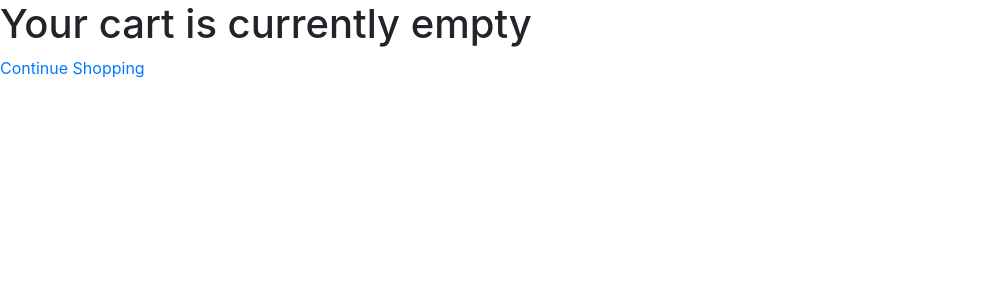
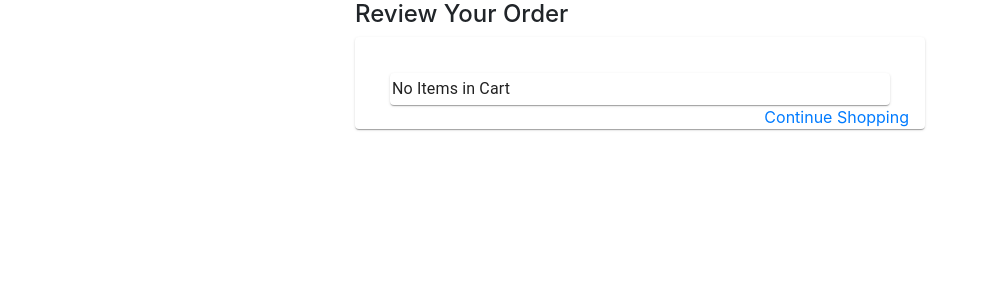
Before and after one commit to kathryn-breslin/grocery, a React (Create React App) app: page /checkout in a window 1280 px wide. Shown: the top 300 px of the page, without its empty margins (0-988 px from the left). Built offline with nearby package versions, Linux system fonts and the light colour scheme.

Commit message:
update structure of checkout to include a card and grid system

```diff
--- a/src/pages/Checkout.js
+++ b/src/pages/Checkout.js
@@ -1,6 +1,14 @@
 import React, { Component } from "react";
 import "./Checkout.css";
 import { Link } from "react-router-dom";
+import Card from '@material-ui/core/Card';
+import CardContent from '@material-ui/core/CardContent';
+import Grid from '@material-ui/core/Grid';
+import Paper from '@material-ui/core/Paper';
+import Typography from '@material-ui/core/Typography';
+import ButtonBase from '@material-ui/core/ButtonBase';
+import Button from '@material-ui/core/Button';
+
 class Checkout extends Component {
     constructor() {
         super();
@@ -32,48 +40,73 @@
     render() {
         if ((this.state.show) && (this.state.cart)) {
             return (
-                <div className="container-fluid">
+                <div className="container" style={{ width: '600px' }}>
                     <h4>Review Your Order</h4>
-                    <div className="container-fluid">
                     {console.log("State in Checkout: " + JSON.stringify(this.state.cart))}
                     {console.log("Props on the checkout page: " + JSON.stringify(this.props.history.location.state))}
+                    <Card style={{ minWidth: 275 }}>
+                        <CardContent>
                             {this.state.cart.map(item => {
                                 return (
-                                <div className="row">
-                                    <div className="col-12 mt-3">
-                                        <div className="card" key={item.id} id={item.id}>
-                                            <div className="card-horizontal">
-                                                <div className="img-square-wrapper">
-                                                    <img className="" src={item.image} alt="Card image cap" />
-                                                </div>
-                                                <div className="card-body">
-                                                    <h4 className="card-title">{item.title}</h4>
-                                                    <p className="card-text">Quantity: {item.quantity}</p>
-                                                </div>
-                                            </div>
-                                            <div className="card-footer">
-                                                <small className="text-muted">Remove Item</small>
-                                                <button variant="warning" onClick={() => this.removeFromCart(item)}>Remove</button>
-                                            </div>
-                                        </div>
-                                    </div>
-                                </div>
+                                    <Paper style={{ padding: 2, margin: 'auto', maxWidth: 500, marginTop: 20 }}>
+                                        <Grid container spacing={2}>
+                                            <Grid item>
+                                                <ButtonBase style={{ width: 128, height: 128 }}>
+                                                    <img src={item.image} style={{ margin: 'auto', display: 'block', maxWidth: '100%', maxHeight: '100%' }} />
+                                                </ButtonBase>
+                                            </Grid>
+
+                                            <Grid item xs={12} sm container>
+                                                <Grid item xs container direction="column" spacing={2}>
+                                                    <Grid item xs>
+                                                        <Typography gutterBottom variant="subtitle1">
+                                                            {item.title}
+                                                        </Typography>
+                                                    </Grid>
+                                                    <Grid item>
+                                                        <Typography>
+                                                            <Button onClick={() => this.removeFromCart(item)}>Remove</Button>
+                                                        </Typography>
+                                                    </Grid>
+                                                </Grid>
+                                                <Grid item>
+                                                    <Typography variant="subtitle1">Quantity: {item.quantity} </Typography>
+                                                </Grid>
+                                            </Grid>
+                                        </Grid>
+                                    </Paper>
                                 )
                             })}
                             <Link to={{
                                 pathname: "/",
                                 state: this.state.cart
-                        }}>Continue Shopping</Link>
-
-                    </div>
+                            }} style={{ float: 'right', marginTop: '40px', margin: '0 auto' }}>Continue Shopping</Link>
+                        </CardContent>
+                    </Card>
                 </div>
             )
         }
         else {
             return (
-                <div>
-                    <h1>Your cart is currently empty</h1>
-                    <Link to="/">Continue Shopping</Link>
+                <div className="container" style={{ width: '600px' }}>
+                    <h4>Review Your Order</h4>
+
+                    <Card style={{ minWidth: 275 }}>
+                        <CardContent>
+                            <Paper style={{ padding: 2, margin: 'auto', maxWidth: 500, marginTop: 20 }}>
+                                <Grid container spacing={2}>
+                                    <Grid item>
+                                        <Typography variant="subtitle1">No Items in Cart</Typography>
+                                    </Grid>
+                                </Grid>
+                            </Paper>
+
+                            <Link to={{
+                                pathname: "/",
+                                state: this.state.cart
+                            }} style={{ float: 'right', marginTop: '40px', margin: '0 auto' }}>Continue Shopping</Link>
+                        </CardContent>
+                    </Card>
                 </div>
             )
         }
```
Lines whose indentation alone changed are shown as unchanged.
